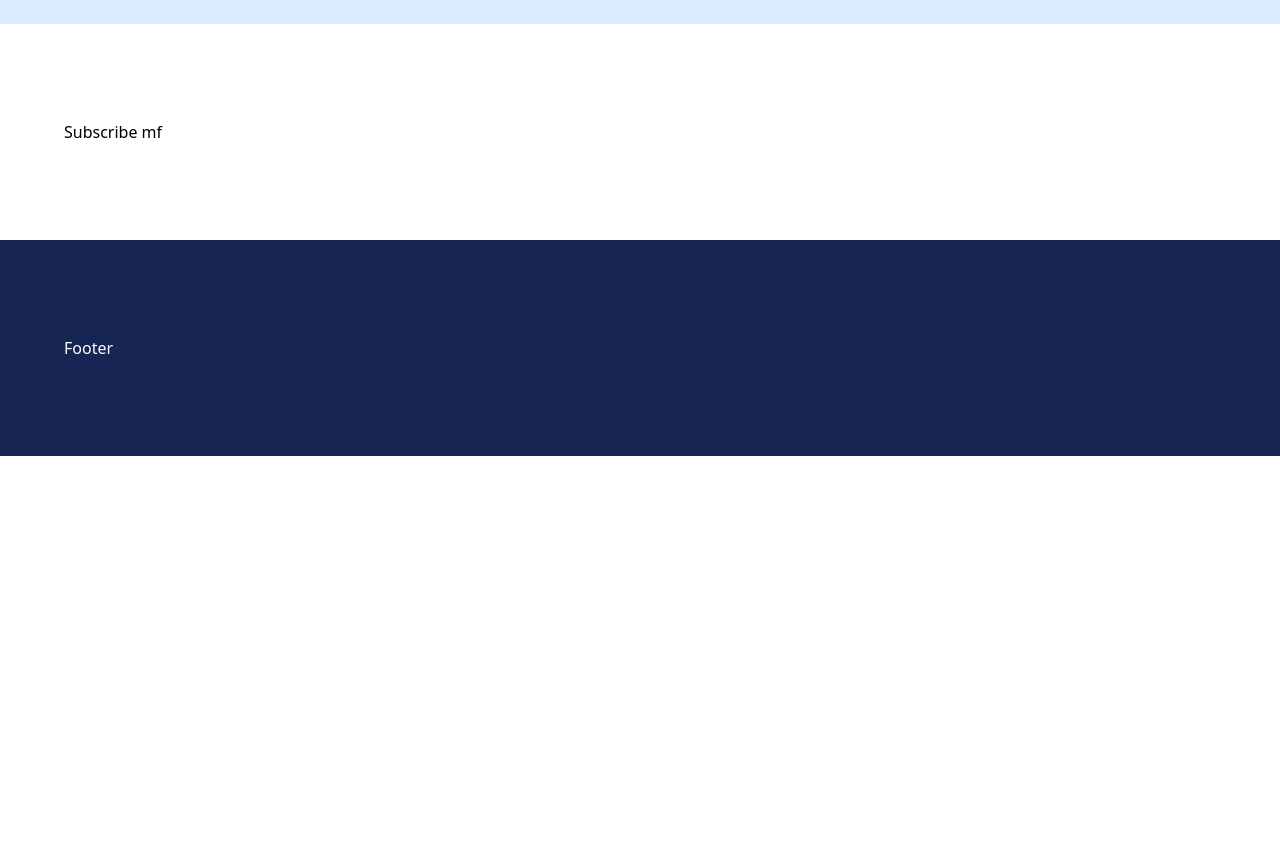
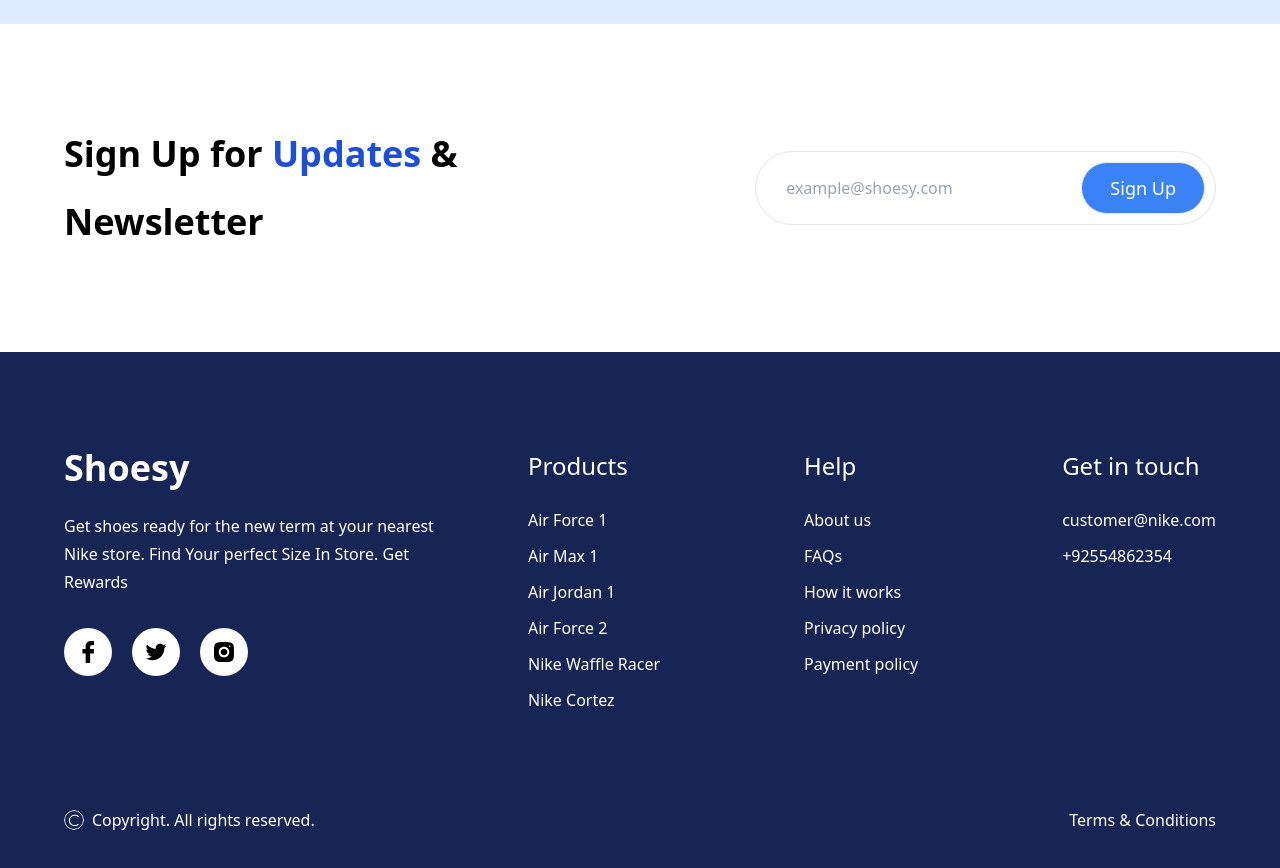
Before and after one commit to Ataa17/shoesy, a React (Create React App) app: page / in a window 1280 px wide. Shown: the part 3720-4588 px from the top of the page. Before the commit the page ends 4176 px from the top, so only its background shows below. Built offline with nearby package versions, Linux system fonts and the light colour scheme.

Commit message:
project finished

```diff
--- a/src/index.css
+++ b/src/index.css
@@ -35,6 +35,6 @@
   }
 
   .input {
-    @apply sm:flex-1 max-sm:w-full text-base leading-normal text-slate-gray pl-5 max-sm:p-5 outline-none sm:border-none border max-sm:border-slate-gray max-sm:rounded-full;
+    @apply sm:flex-1 max-sm:w-full text-base leading-normal text-gray-500 pl-5 max-sm:p-5 outline-none sm:border-none border max-sm:border-slate-500 max-sm:rounded-full;
   }
 }
--- a/src/sections/Footer.jsx
+++ b/src/sections/Footer.jsx
@@ -1,9 +1,66 @@
-import React from 'react'
+import { copyrightSign } from "../assets/icons";
+import { footerLinks, socialMedia } from "../constants";
 
-function Footer() {
+const Footer = () => {
   return (
-    <div>Footer</div>
-  )
-}
+    <footer className='max-container'>
+      <div className='flex justify-between items-start gap-20 flex-wrap max-lg:flex-col'>
+        <div className='flex flex-col items-start'>
+          <a href='/'>
+            <h1 className="text-4xl font-bold">Shoesy</h1>
+          </a>
+          <p className='mt-6 text-base leading-7 font-montserrat text-white-400 sm:max-w-sm'>
+            Get shoes ready for the new term at your nearest Nike store. Find
+            Your perfect Size In Store. Get Rewards
+          </p>
+          <div className='flex items-center gap-5 mt-8'>
+            {socialMedia.map((icon) => (
+              <div
+                className='flex justify-center items-center w-12 h-12 bg-white rounded-full'
+                key={icon.alt}
+              >
+                <img src={icon.src} alt={icon.alt} width={24} height={24} />
+              </div>
+            ))}
+          </div>
+        </div>
 
-export default Footer
+        <div className='flex flex-1 justify-between lg:gap-10 gap-20 flex-wrap'>
+          {footerLinks.map((section) => (
+            <div key={section.title}>
+              <h4 className='font-montserrat text-2xl leading-normal font-medium mb-6 text-white'>
+                {section.title}
+              </h4>
+              <ul>
+                {section.links.map((link) => (
+                  <li
+                    className='mt-3 font-montserrat text-base leading-normal text-white-400 hover:text-slate-gray'
+                    key={link.name}
+                  >
+                    <a href={link.link}>{link.name}</a>
+                  </li>
+                ))}
+              </ul>
+            </div>
+          ))}
+        </div>
+      </div>
+
+      <div className='flex justify-between text-white-400 mt-24 max-sm:flex-col max-sm:items-center'>
+        <div className='flex flex-1 justify-start items-center gap-2 font-montserrat cursor-pointer'>
+          <img
+            src={copyrightSign}
+            alt='copyright sign'
+            width={20}
+            height={20}
+            className='rounded-full m-0'
+          />
+          <p>Copyright. All rights reserved.</p>
+        </div>
+        <p className=' cursor-pointer'>Terms & Conditions</p>
+      </div>
+    </footer>
+  );
+};
+
+export default Footer;
--- a/src/sections/Subscribe.jsx
+++ b/src/sections/Subscribe.jsx
@@ -1,8 +1,23 @@
+import { Button } from "../components";
 
 const Subscribe = () => {
   return (
-    <div>Subscribe mf</div>
-  )
-}
+    <section
+      id='contact-us'
+      className='max-container flex justify-between items-center max-lg:flex-col gap-10'
+    >
+      <h3 className='text-4xl leading-[68px] lg:max-w-md font-palanquin font-bold'>
+        Sign Up for
+        <span className='text-blue-700'> Updates </span>& Newsletter
+      </h3>
+      <div className='lg:max-w-[40%] w-full flex items-center max-sm:flex-col gap-4 p-2.5 sm:border sm:border-slate-gray rounded-full'>
+        <input type='text' placeholder='example@shoesy.com' className='input' />
+        <div className='flex max-sm:justify-end items-center max-sm:w-full'>
+          <Button label='Sign Up' />
+        </div>
+      </div>
+    </section>
+  );
+};
 
-export default Subscribe
+export default Subscribe;
```
